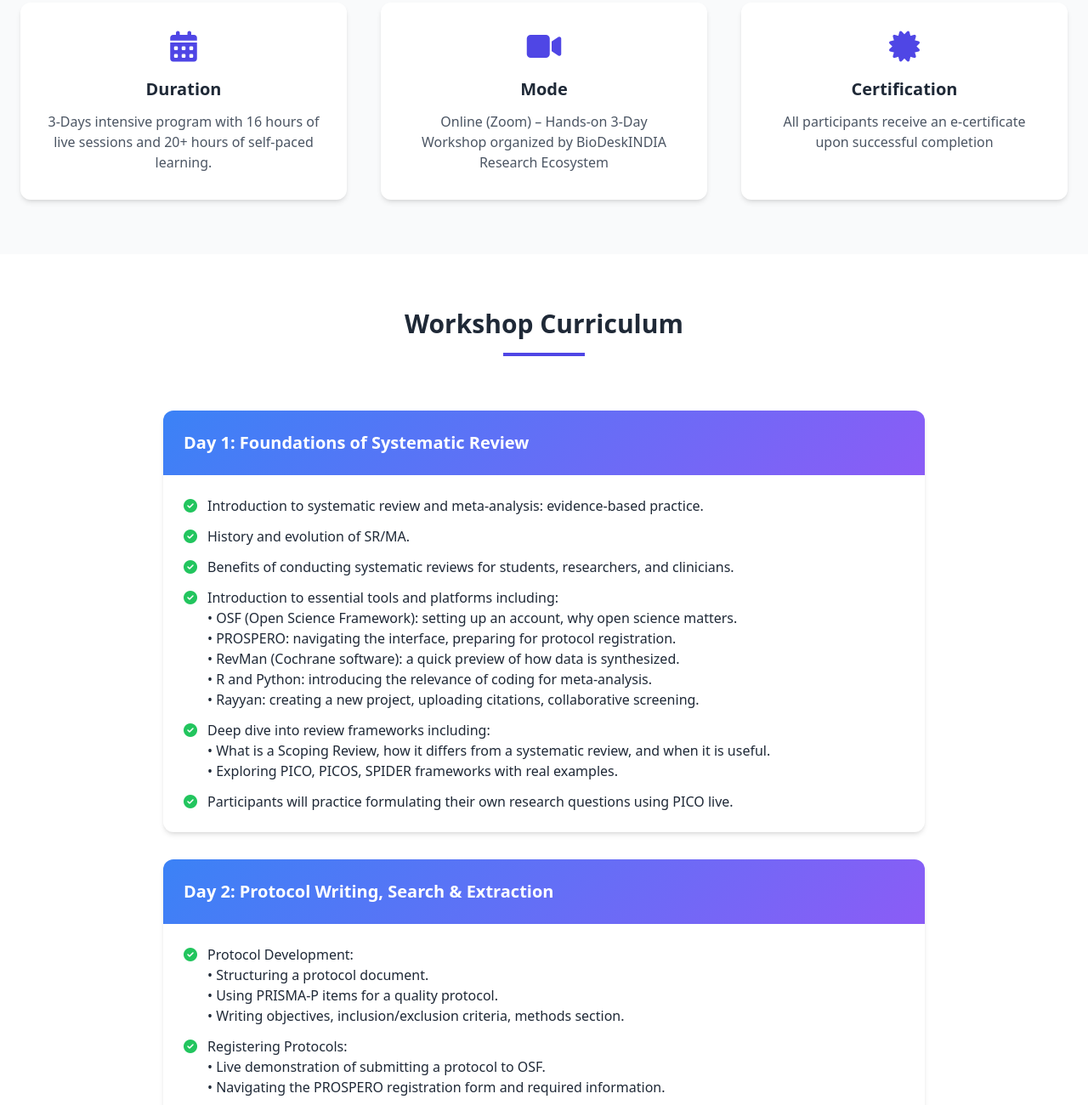
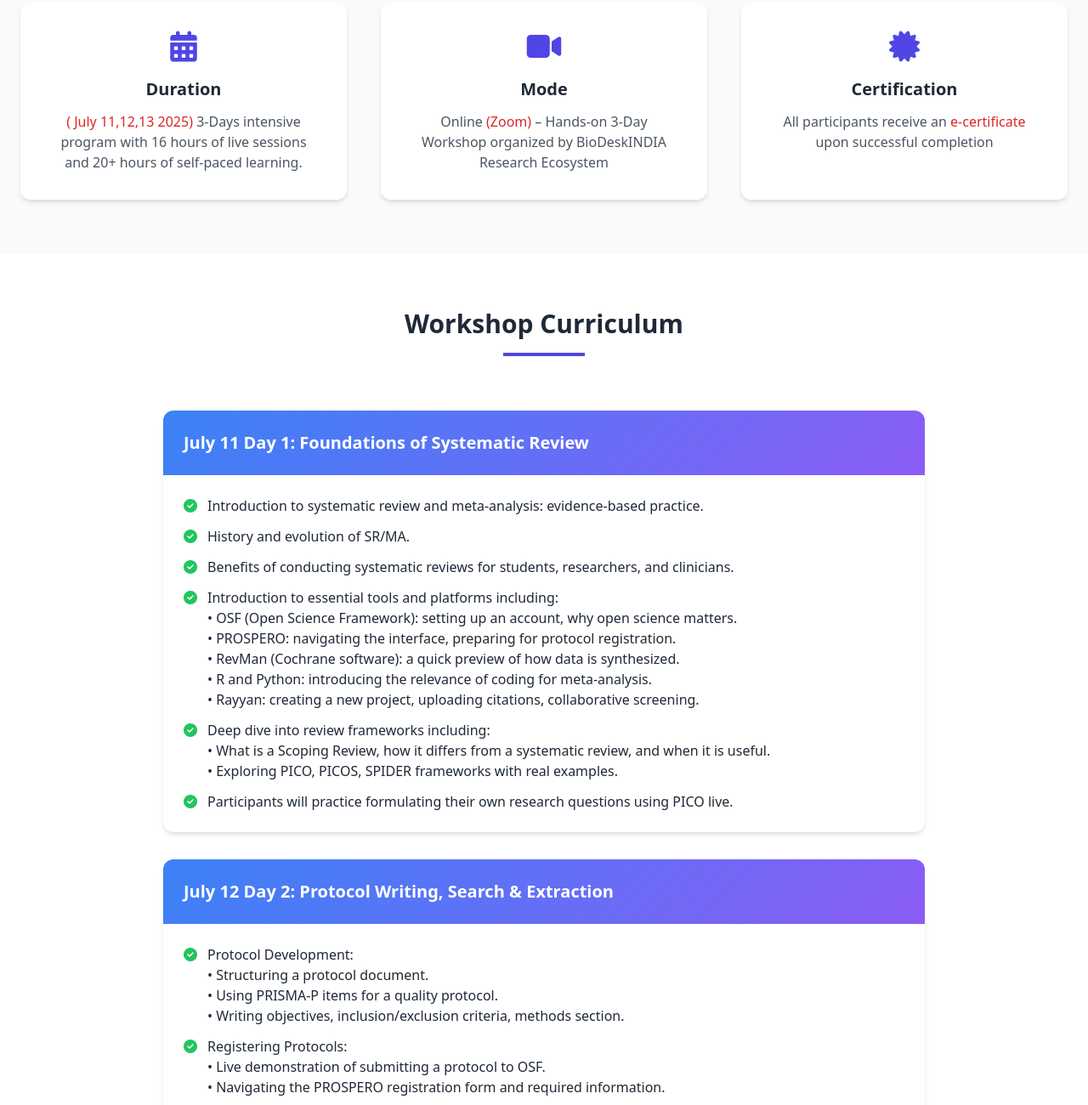
Before and after one commit to jagannathan606/biodesklabs, a plain HTML site: page index.html in a window 1280 px wide. Shown: the part 1317-2617 px from the top of the page at 85% size. Drawn offline with nearby package versions, Linux system fonts and the light colour scheme.

Commit message:
Update index.html

```diff
--- a/index.html
+++ b/index.html
@@ -140,7 +140,7 @@
                         <i class="fas fa-calendar-alt text-4xl"></i>
                     </div>
                     <h3 class="text-xl font-bold mb-3">Duration</h3>
-                    <p class="text-gray-600">3-Days intensive program with 16 hours of live sessions and 20+ hours of
+                    <p class="text-gray-600"><span class="text-red-600 font-medium mb-3">( July 11,12,13 2025)</span> 3-Days intensive program with 16 hours of live sessions and 20+ hours of
                         self-paced learning.</p>
                 </div>
 
@@ -149,7 +149,7 @@
                         <i class="fas fa-video text-4xl"></i>
                     </div>
                     <h3 class="text-xl font-bold mb-3"> Mode</h3>
-                    <p class="text-gray-600">Online (Zoom) – Hands-on 3-Day Workshop organized by BioDeskINDIA Research
+                    <p class="text-gray-600">Online <span class="text-red-600 font-medium mb-3">(Zoom)</span>  – Hands-on 3-Day Workshop organized by BioDeskINDIA Research
                         Ecosystem</p>
                 </div>
 
@@ -158,7 +158,7 @@
                         <i class="fas fa-certificate text-4xl"></i>
                     </div>
                     <h3 class="text-xl font-bold mb-3">Certification</h3>
-                    <p class="text-gray-600"> All participants receive an e-certificate upon successful completion</p>
+                    <p class="text-gray-600"> All participants receive an <span class="text-red-600 font-medium mb-3">e-certificate</span> upon successful completion</p>
                 </div>
             </div>
         </div>
@@ -176,7 +176,7 @@
                 <!-- Day 1 -->
                 <div class="bg-white rounded-xl shadow-md overflow-hidden">
                     <div class="gradient-bg p-6 text-white">
-                        <h3 class="text-xl font-bold">Day 1: Foundations of Systematic Review</h3>
+                        <h3 class="text-xl font-bold">July 11 Day 1: Foundations of Systematic Review</h3>
                     </div>
                     <div class="p-6">
                         <ul class="space-y-3">
@@ -225,7 +225,7 @@
                 <!-- Day 2 -->
                 <div class="bg-white rounded-xl shadow-md overflow-hidden">
                     <div class="gradient-bg p-6 text-white">
-                        <h3 class="text-xl font-bold">Day 2: Protocol Writing, Search & Extraction</h3>
+                        <h3 class="text-xl font-bold">July 12 Day 2: Protocol Writing, Search & Extraction</h3>
                     </div>
                     <div class="p-6">
                         <ul class="space-y-3">
@@ -280,7 +280,7 @@
                 <!-- Day 3 -->
                 <div class="bg-white rounded-xl shadow-md overflow-hidden">
                     <div class="gradient-bg p-6 text-white">
-                        <h3 class="text-xl font-bold">Day 3: Meta-Analysis & Result Interpretation</h3>
+                        <h3 class="text-xl font-bold">July 12 Day 3: Meta-Analysis & Result Interpretation</h3>
                     </div>
                     <div class="p-6">
                         <ul class="space-y-3">
```
